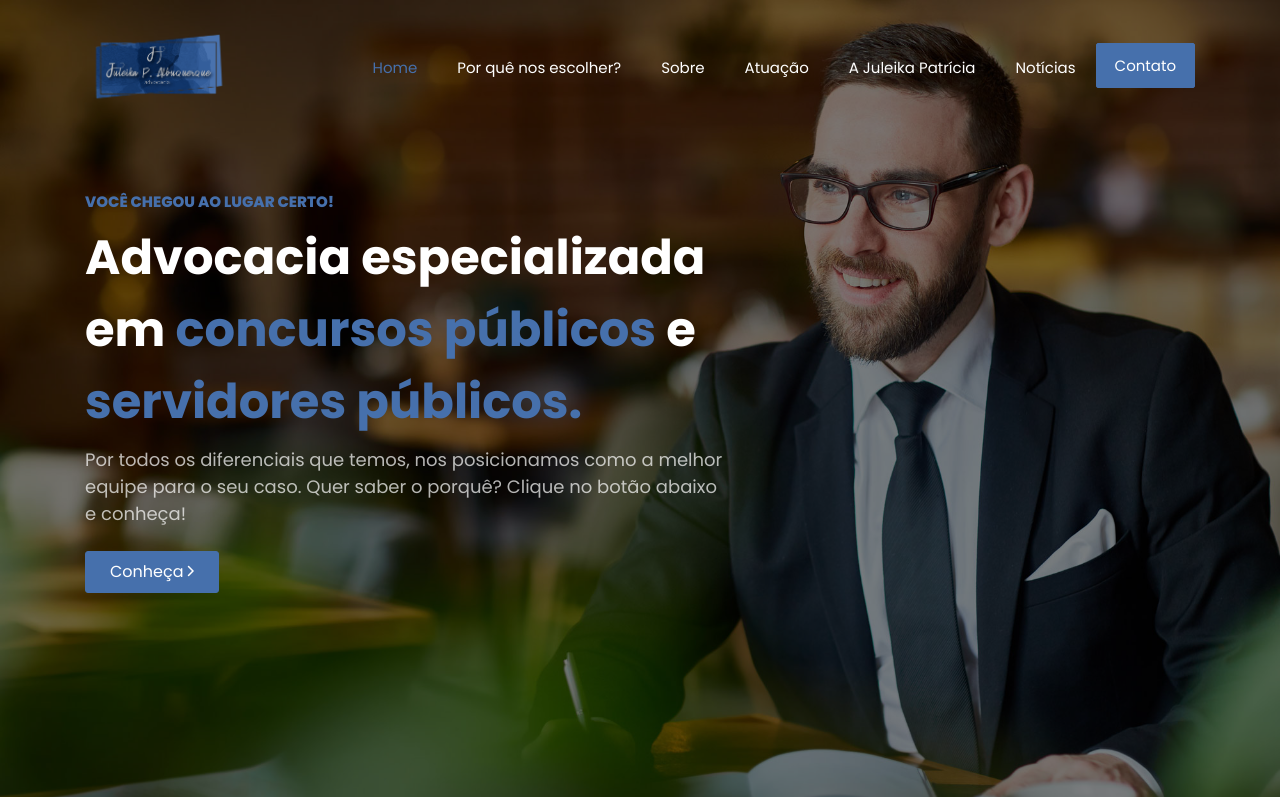
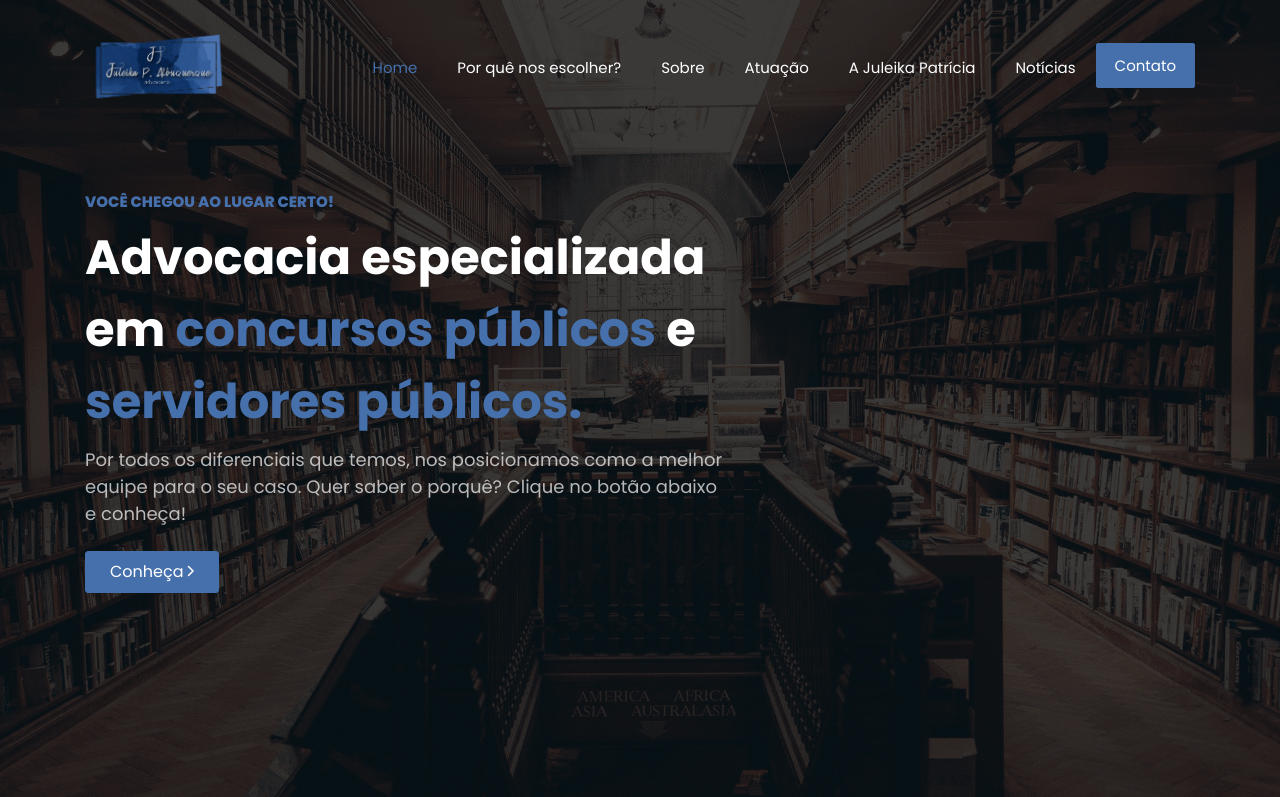
Before and after one commit to KeywertyCo/juleika, a plain HTML site: page index.html in a window 1280 px wide. Shown: the top 797 px of the page. Drawn offline with Linux system fonts and the light colour scheme; some packages are replaced by stand-ins of ours; no server answers; files whose address does not match are found by name.

Commit message:
Background Top

```diff
--- a/index.html
+++ b/index.html
@@ -51,7 +51,7 @@
 	  </nav>
     <!-- END nav -->
 
-    <div class="hero-wrap js-fullheight" style="background-image: url('images/bg_1.jpg');" data-stellar-background-ratio="0.5">
+    <div class="hero-wrap js-fullheight" style="background-image: url('images/bg-top.png');" data-stellar-background-ratio="0.5">
       <div class="overlay"></div>
       <div class="container">
         <div class="row no-gutters slider-text js-fullheight align-items-center justify-content-start" data-scrollax-parent="true">
```
Also changed, not shown: images/bg-top.png (added), images/top.jpg (added).
